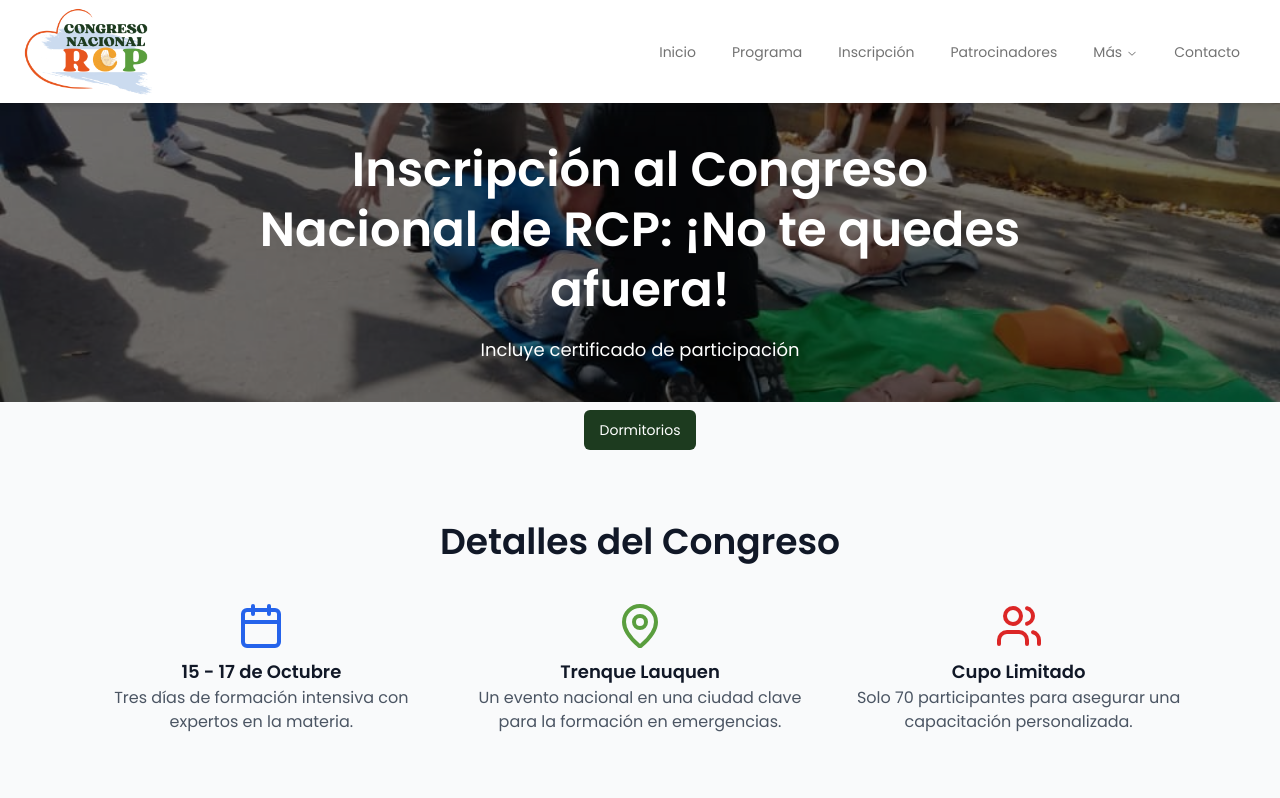
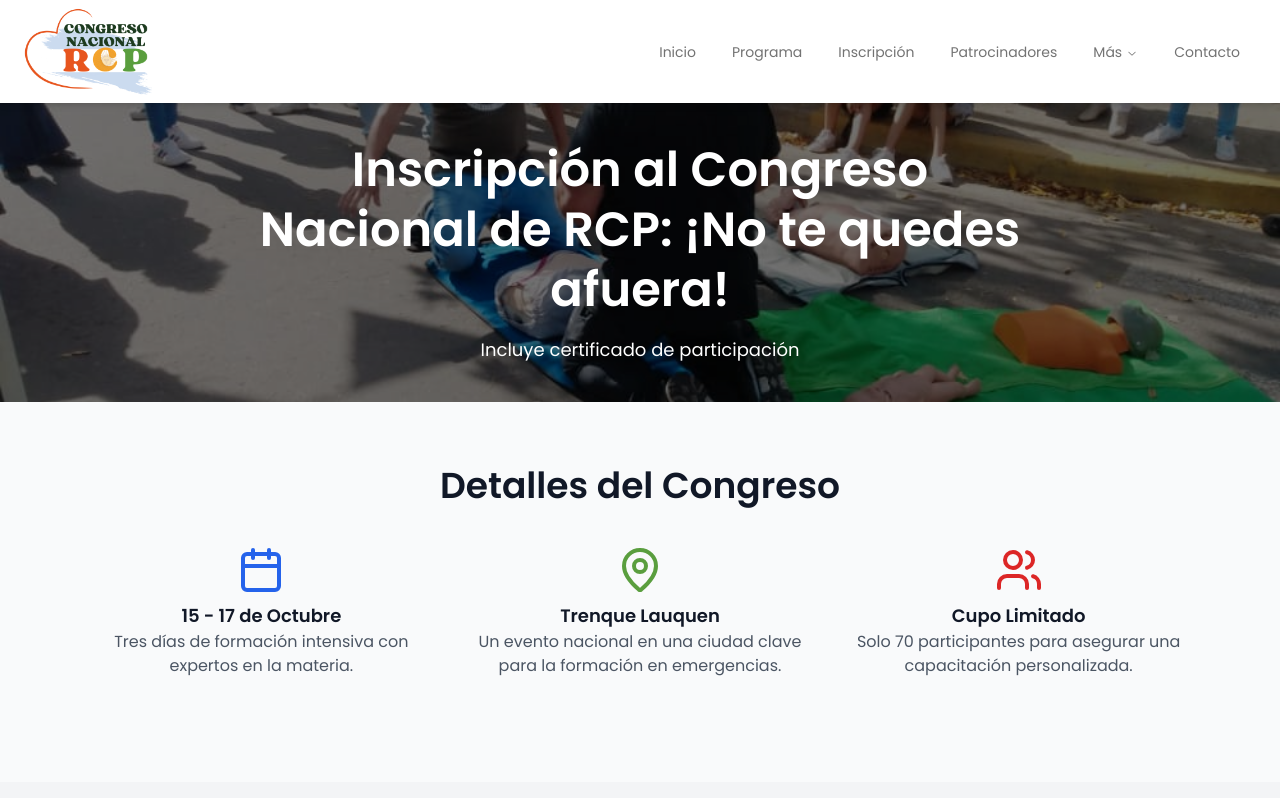
Before and after one commit to frandepe/congreso2025, a React (Vite) app: page /inscripcion in a window 1280 px wide. Shown: the top 798 px of the page. Built offline with nearby package versions, Linux system fonts and the light colour scheme.

Commit message:
fix dormis

```diff
--- a/src/pages/Inscripcion.tsx
+++ b/src/pages/Inscripcion.tsx
@@ -10,7 +10,6 @@ import {
   Mic,
 } from "lucide-react";
 import { PricingCardDemo } from "@/components/PricingCard/PricingCard";
-import { AnimatedModalDemo } from "@/components/AnimatedModal/AnimatedModal";
 
 export const Inscripcion = () => {
   return (
@@ -30,7 +29,7 @@ export const Inscripcion = () => {
           <p className="text-lg mt-4">Incluye certificado de participación</p>
         </motion.div>
       </section>
-      <AnimatedModalDemo />
+
       {/* <motion.section
         className="bg-gray-100 py-16 px-6 text-center"
         initial={{ opacity: 0 }}
```
